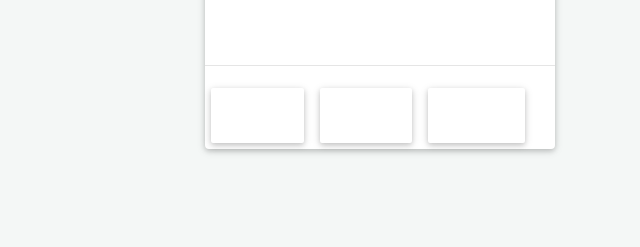
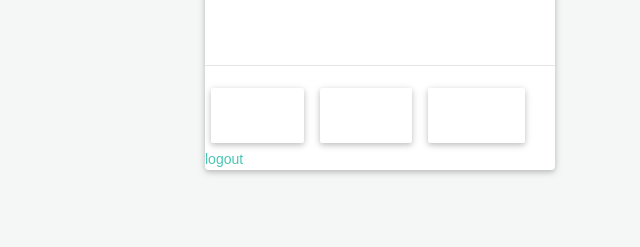
Before and after one commit to Msyoka/2cents, a Django app: page /profile/ in a window 1280 px wide. Shown: the part 526-773 px from the top of the page, without its empty margins (640-1280 px from the left). Run offline with Django 3.2, Linux system fonts and the light colour scheme; the visitor is signed in with stand-in values (Sample User, id 1); some libraries are stand-ins or nearby versions; some web fonts are replaced.

Commit message:
changes to styles

```diff
--- a/podcast/templates/main/index.html
+++ b/podcast/templates/main/index.html
@@ -27,7 +27,8 @@
                         <div
                             class="d-flex align-items-center justify-content-between rounded-pill px-3 py-2 mt-4">
                             <p class="small mb-0"><i class="fa fa-picture-o mr-2"></i><span
-                                    class="font-weight-bold">{{podcast.user}}</span></p>                        </div>
+                                    class="font-weight-bold">{{podcast.user}}</span></p>
+                        </div>
                     </div>
                 </div>
             </div>
--- a/podcast/templates/main/profile.html
+++ b/podcast/templates/main/profile.html
@@ -55,6 +55,9 @@
                     <button href="#" class="btn btn-neutral btn-icon btn-round btn-lg">
                         <i class="fab fa-google-plus-g"></i>
                     </button>
+                    <strong>
+                        <a href="logout/">logout</a>
+                        </strong>
                 </div>
             </div>
         </div>
```
